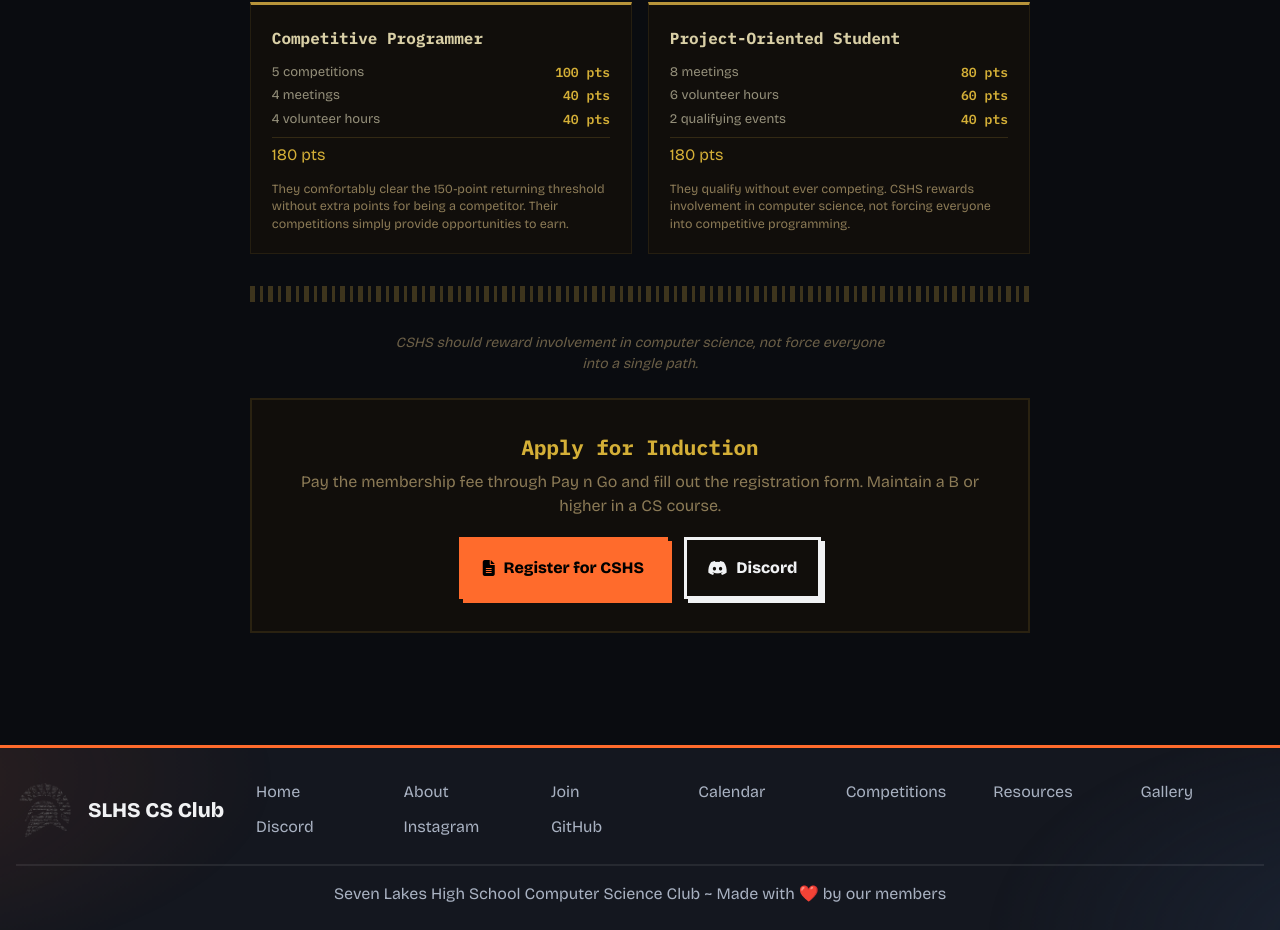
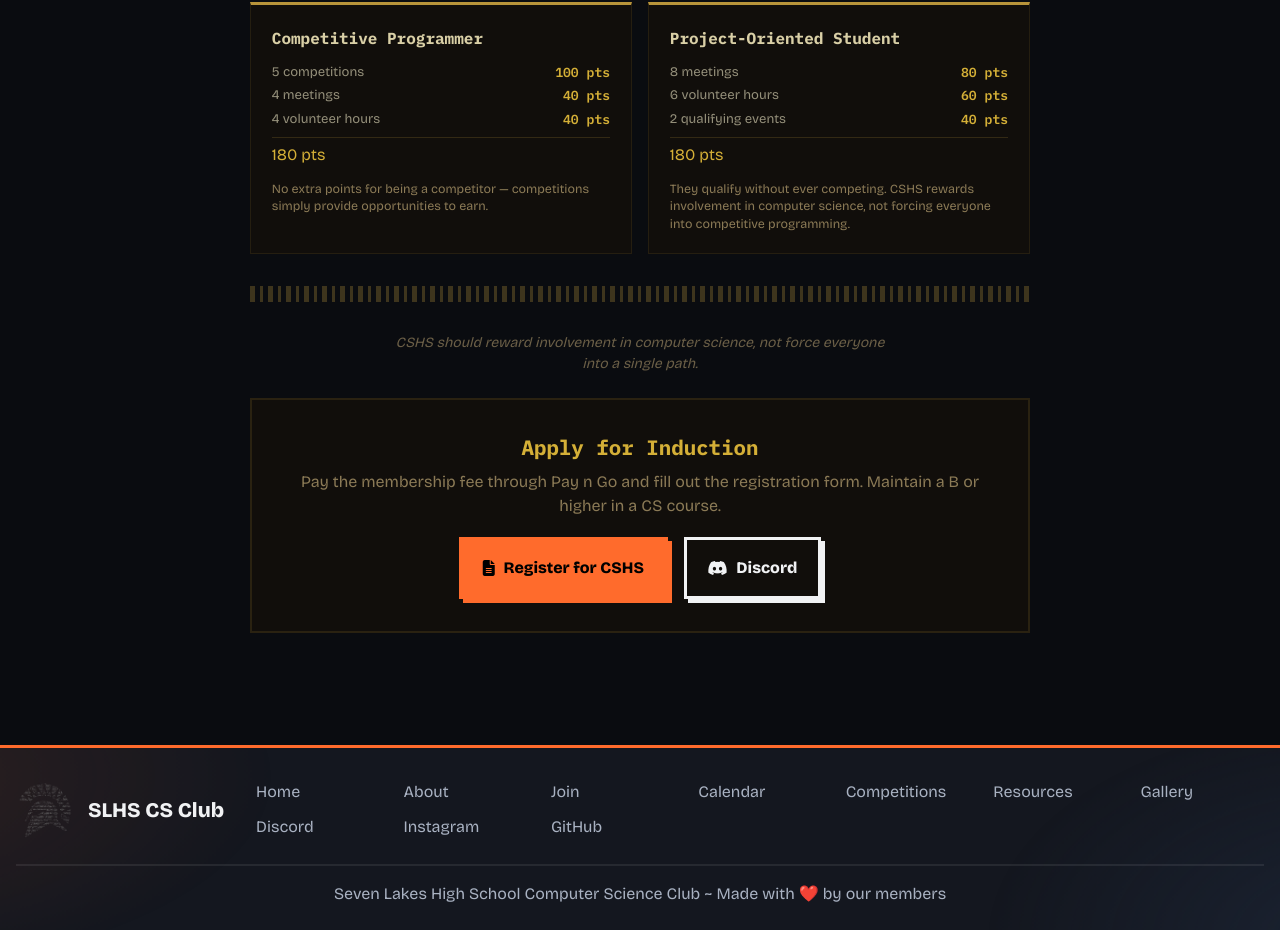
Before and after one commit to slhscs-club/slhscs-club.github.io, a SvelteKit app: page /cshs in a window 1280 px wide. Shown: the part 1632-2562 px from the top of the page. Built offline with nearby package versions, Linux system fonts and the light colour scheme.

Commit message:
add titles to comp and cshs pages, finalize

```diff
--- a/src/routes/comp/+page.svelte
+++ b/src/routes/comp/+page.svelte
@@ -7,6 +7,10 @@
     return () => document.documentElement.classList.remove("theme-comp");
   });
 </script>
+
+<svelte:head>
+  <title>Competitive Programming | SLHS CS Club</title>
+</svelte:head>
 
 <Shell activePage="">
   <div class="ide-root">
--- a/src/routes/cshs/+page.svelte
+++ b/src/routes/cshs/+page.svelte
@@ -7,6 +7,10 @@
     return () => document.documentElement.classList.remove("theme-cshs");
   });
 </script>
+
+<svelte:head>
+  <title>CS Honor Society | SLHS CS Club</title>
+</svelte:head>
 
 <Shell activePage="">
   <div class="fresco-root">
@@ -100,7 +104,7 @@
             <span>4 volunteer hours</span><span>40 pts</span>
             <span class="fresco-ex-total">180 pts</span>
           </div>
-          <p>They comfortably clear the 150-point returning threshold without extra points for being a competitor. Their competitions simply provide opportunities to earn.</p>
+          <p>No extra points for being a competitor — competitions simply provide opportunities to earn.</p>
         </div>
         <div class="fresco-ex">
           <h3>Project-Oriented Student</h3>
```
